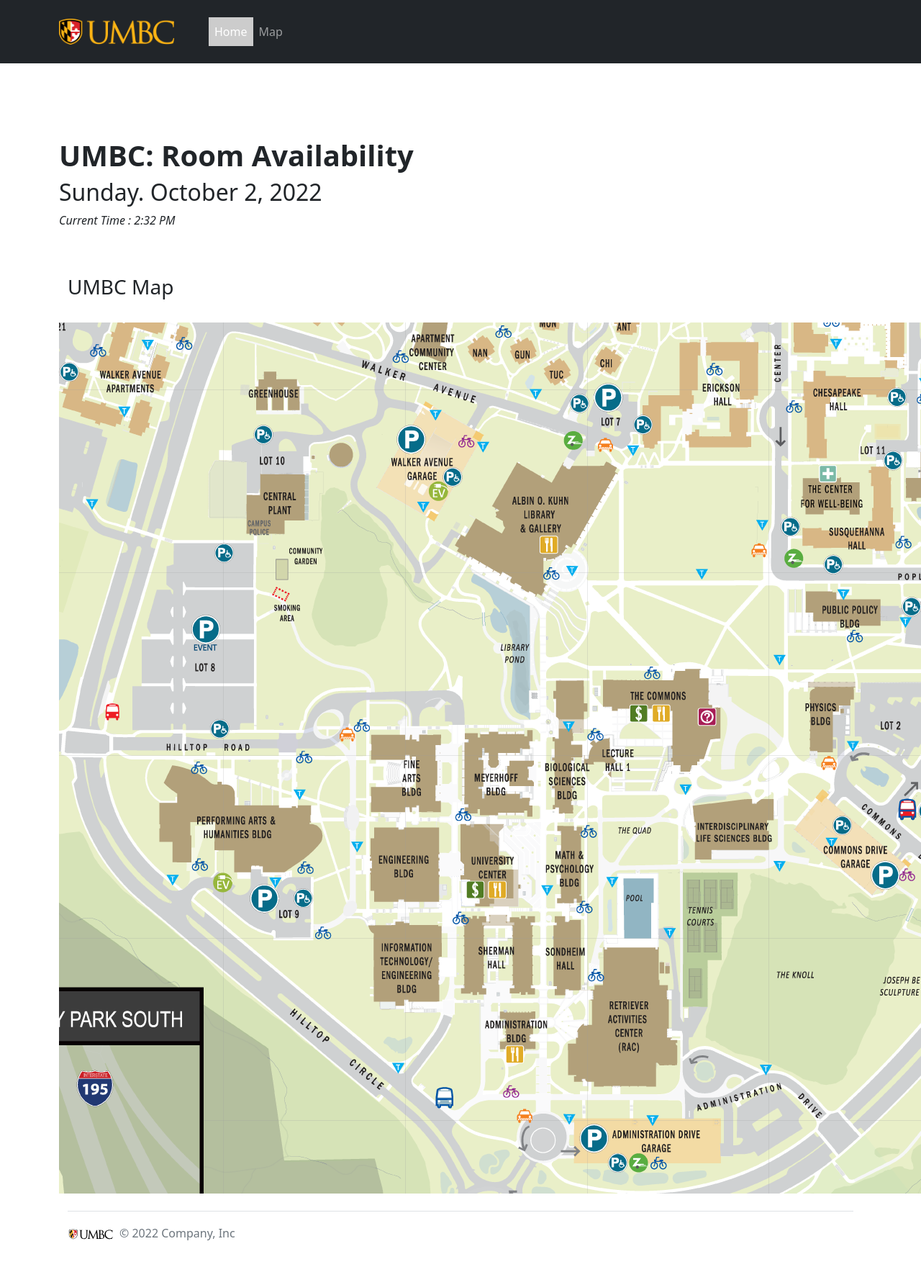
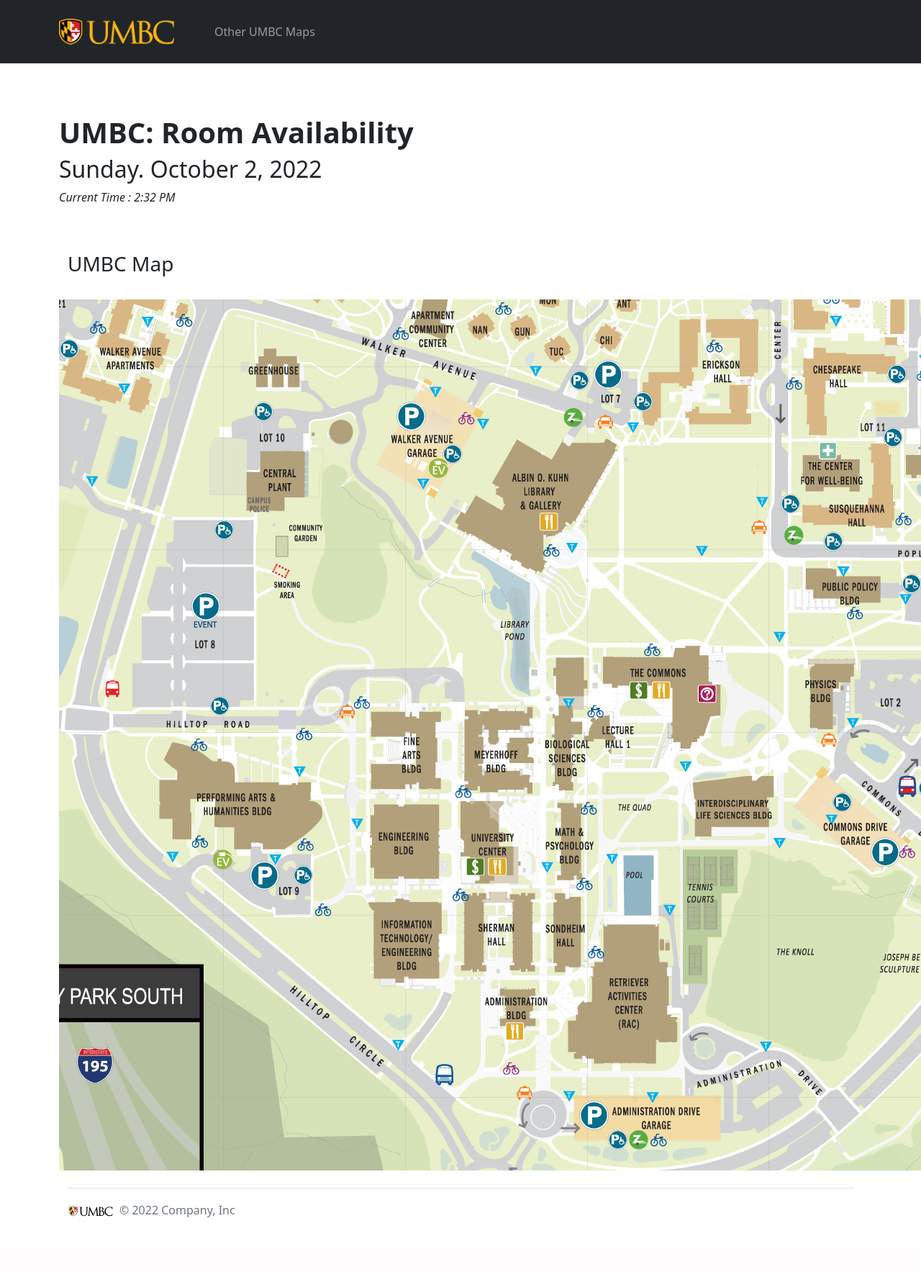
Before and after one commit to abealam/Empty_Classroom_Finder, a Django app: page / in a window 1280 px wide; the page is wider, and only the part inside the window is pictured. Shown: that part at 72% size. After the commit the page ends 1691 px from the top of that part, so only its background shows below. Run offline with Django 4.2, Linux system fonts and the light colour scheme; data that the repository does not hold is empty; some libraries are stand-ins or nearby versions.

Commit message:
update front-end

```diff
--- a/mysite/main/templates/base.html
+++ b/mysite/main/templates/base.html
@@ -7,13 +7,8 @@
     <title>HackUMBC: Room Availability</title>
     <link href="../static/dist/css/bootstrap.min.css" rel="stylesheet">
     <script src="static/dist/js/bootstrap.bundle.min.js"></script>
-
-
     <script type="text/javascript" src="http://ajax.googleapis.com/ajax/libs/jquery/1.9.1/jquery.min.js"></script>
     <script type="text/javascript" src="static/jquery.imagemapster.js?v1.2.10"></script>
-
-
-    <!--<script type="text/javascript" src="static/jquery.imagemapster.min.js"></script>-->
     <script type="text/javascript" src="static/jquery.imagemapster.js"></script>
     <link rel="canonical" href="https://getbootstrap.com/docs/5.2/examples/navbar-fixed/">
 
@@ -24,31 +19,22 @@
     <!-- NAVBAR -->
     <nav class="navbar navbar-expand-md navbar-dark fixed-top bg-dark" style="padding-top:1.5rem;padding-bottom:1.5rem;">
       <div class="container">
-
         <a class="d-flex" style="max-width:10rem; min-wdith:2rem; max-height: 3rem; margin-right:1rem;" href="#"><img class="img-fluid" alt="Responsive image" src="static/UMBC-primary-logo-CMYK-on-black.png"</a>
-
         <button class="navbar-toggler" type="button" data-bs-toggle="collapse" data-bs-target="#navbarCollapse" aria-controls="navbarCollapse" aria-expanded="false" aria-label="Toggle navigation">
           <span class="navbar-toggler-icon"></span>
         </button>
         <div class="collapse navbar-collapse" id="navbarCollapse">
           <ul class="navbar-nav me-auto mb-2 mb-md-0 center">
             <li class="nav-item">
-              <a class="nav-link active" aria-current="page" href="#">Home</a>
+              <a class="nav-link" href="https://umbc.edu/about/visit/directions/">Other UMBC Maps</a>
             </li>
-            <li class="nav-item">
-              <a class="nav-link" href="https://umbc.edu/about/visit/directions/">Map</a>
-            </li>
-            <!--
-            <li class="nav-item">
-              <a class="nav-link disabled">Disabled</a>
-            </li>
-            -->
           </ul>
         </div>
-
       </div>
     </nav>
-    <main class="container" style="padding-top:2rem" >
+
+    <!-- BODY CONTAINER -->
+    <main class="container">
       <!-- TEXT (DATE AND UPDATE TIME)-->
       <h1><b>UMBC: Room Availability</b></h1>
       <!-- DATE (change based on current date)-->
--- a/mysite/main/views.py
+++ b/mysite/main/views.py
@@ -19,11 +19,11 @@
         if self.availIn > 0:
             tmp = convertTime(h1, m1)
             s = tmp[0:2] + ":" + tmp[2:]
-            return "Room " + self.roomNum + " available in: " + s
+            return "Room " + self.roomNum + " available in: " + s + " hr"
         else:
             tmp = convertTime(h2, m2)
             s = tmp[0:2] + ':' + tmp[2:]
-            return "Room " + self.roomNum + " available until: " + s
+            return "Room " + self.roomNum + " available until: " + s + " hr"
 
 def convertTime(h, m):
     print("ConvertTime executed")
```
